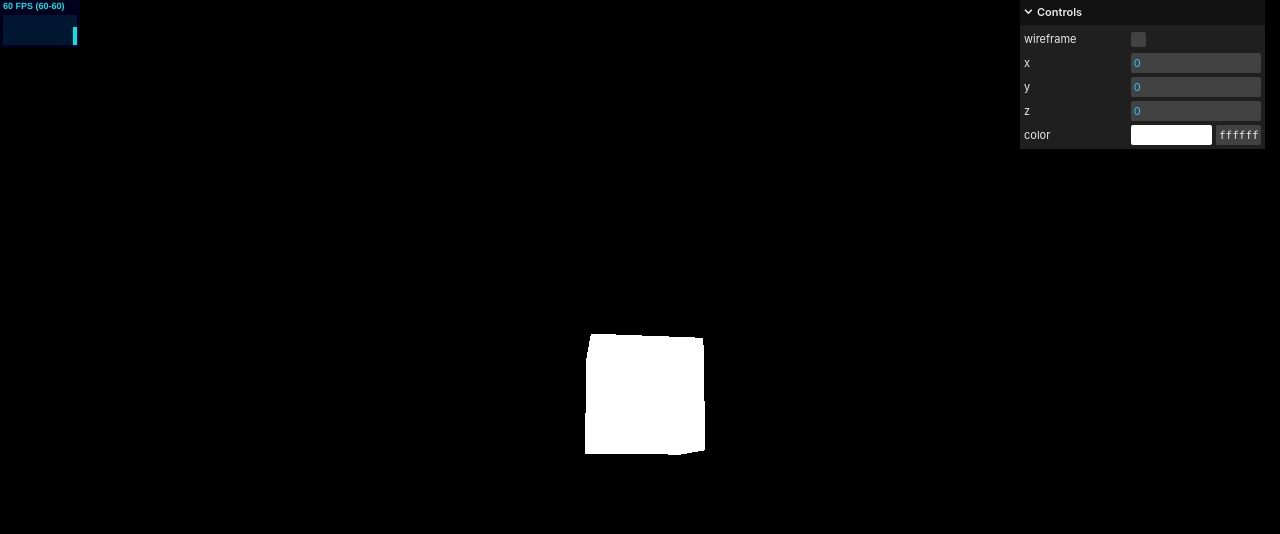
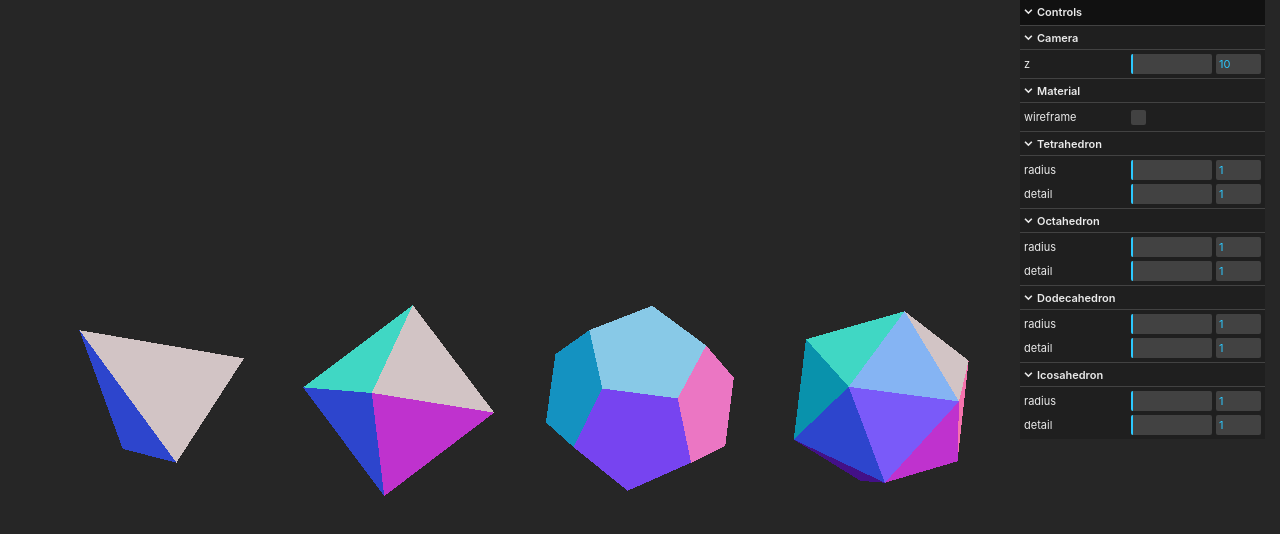
Before and after one commit to CodeCaven/Three-JS-Examples, a website: page index.html in a window 1280 px wide. Drawn offline with nearby package versions, Linux system fonts and the light colour scheme.

Commit message:
Polyhedron examples

```diff
--- a/index.html
+++ b/index.html
@@ -18,6 +18,6 @@
 	</script>
   </head>
   <body>
-    <script type="module" src="/main-gui.js"></script>
+    <script type="module" src="/main-polyhedrons.js"></script>
   </body>
 </html>
--- /dev/null
+++ b/main-polyhedrons.js
@@ -0,0 +1,170 @@
+import * as THREE from 'three';
+import { OrbitControls } from 'three/addons/controls/OrbitControls.js';
+import { GLTFLoader } from 'three/addons/loaders/GLTFLoader.js';
+import { GUI } from 'three/addons/libs/lil-gui.module.min.js';
+
+
+// GUI
+// older apps may use dat.gui but lil-gui is the newer version
+// already installed as Thee.js add-on
+const gui = new GUI();
+
+// sizes
+let width = window.innerWidth;
+let height = window.innerHeight;
+
+// scene
+const scene = new THREE.Scene();
+scene.background = new THREE.Color(0x262626);
+
+// camera
+const camera = new THREE.PerspectiveCamera(45, width / height, 0.1, 100);
+camera.position.set(0, 0, 10);
+
+const camFolder = gui.addFolder('Camera');
+camFolder.add(camera.position, 'z').min(10).max(60).step(10);
+camFolder.open();
+
+// tetrahedron
+const geometry = new THREE.TetrahedronGeometry();
+const material = new THREE.MeshNormalMaterial();
+const materialFolder = gui.addFolder('Material');
+materialFolder.add(material, 'wireframe')
+materialFolder.open();
+const tetrahedron = new THREE.Mesh(geometry, material);
+tetrahedron.position.set(-5, 0, 0);
+scene.add(tetrahedron);
+const tetrahedronProps = {
+        radius: 1,
+        detail: 1
+    };
+
+const tetraProps = gui.addFolder('Tetrahedron');
+tetraProps
+    .add(tetrahedronProps, 'radius', 1, 50)
+    .step(1)
+    .onChange(redrawTetrahedron)
+    .onFinishChange(() => console.dir(tetrahedron.geometry));
+tetraProps.add(tetrahedronProps, 'detail', 1, 50, 1).onChange(redrawTetrahedron);
+tetraProps.open();
+
+function redrawTetrahedron() {
+    let newGeometry = new THREE.TetrahedronGeometry(
+            tetrahedronProps.radius,
+            tetrahedronProps.detail
+        )
+    tetrahedron.geometry.dispose();
+    tetrahedron.geometry = newGeometry;
+}
+
+// octahedron
+const geometry1 = new THREE.OctahedronGeometry();
+const octahedron = new THREE.Mesh(geometry1, material);
+octahedron.position.set(-2.5, 0, 0);
+scene.add(octahedron);
+const octahedronProps = {
+    radius: 1,
+    detail: 1
+    };
+const octaProps = gui.addFolder('Octahedron');
+octaProps
+.add(octahedronProps, 'radius', 1, 50)
+.step(1)
+.onChange(redrawOctahedron)
+.onFinishChange(() => console.dir(octahedron.geometry));
+octaProps.add(octahedronProps, 'detail', 1, 50, 1).onChange(redrawOctahedron);
+octaProps.open();
+
+function redrawOctahedron() {
+    let newGeometry = new THREE.OctahedronGeometry(
+        octahedronProps.radius,
+        octahedronProps.detail
+    )
+    octahedron.geometry.dispose();
+    octahedron.geometry = newGeometry;
+}
+
+// dodecahedron
+const geometry2 = new THREE.DodecahedronGeometry();;
+const dodecahedron = new THREE.Mesh(geometry2, material)
+dodecahedron.position.set(0, 0, 0);
+scene.add(dodecahedron);
+const dodecahedronProps = {
+    radius: 1,
+    detail: 1
+    };
+const dodecaProps = gui.addFolder('Dodecahedron');
+dodecaProps
+.add(dodecahedronProps, 'radius', 1, 50)
+.step(1)
+.onChange(redrawDodecahedron)
+.onFinishChange(() => console.dir(dodecahedron.geometry));
+dodecaProps.add(dodecahedronProps, 'detail', 1, 50, 1).onChange(redrawDodecahedron);
+dodecaProps.open();
+
+function redrawDodecahedron() {
+    let newGeometry = new THREE.DodecahedronGeometry(
+        dodecahedronProps.radius,
+        dodecahedronProps.detail
+    )
+    dodecahedron.geometry.dispose();
+    dodecahedron.geometry = newGeometry;
+}
+
+// icosahedron
+const geometry3 = new THREE.IcosahedronGeometry();
+const icosahedron = new THREE.Mesh(geometry3, material);
+icosahedron.position.set(2.5, 0, 0);
+scene.add(icosahedron);
+const icosahedronProps = {
+    radius: 1,
+    detail: 1
+    };
+const icosaProps = gui.addFolder('Icosahedron');
+icosaProps
+.add(icosahedronProps, 'radius', 1, 50)
+.step(1)
+.onChange(redrawIcosahedron)
+.onFinishChange(() => console.dir(icosahedron.geometry));
+icosaProps.add(icosahedronProps, 'detail', 1, 50, 1).onChange(redrawIcosahedron);
+icosaProps.open();
+
+function redrawIcosahedron() {
+    let newGeometry = new THREE.IcosahedronGeometry(
+        icosahedronProps.radius,
+        icosahedronProps.detail
+    )
+    icosahedron.geometry.dispose();
+    icosahedron.geometry = newGeometry;
+}
+
+// responsiveness
+window.addEventListener('resize', () => {
+    width = window.innerWidth;
+    height = window.innerHeight;
+    camera.aspect = width / height;
+    camera.updateProjectionMatrix();
+    renderer.setSize(window.innerWidth, window.innerHeight);
+    renderer.render(scene, camera);
+})
+
+// renderer
+const renderer = new THREE.WebGLRenderer();
+renderer.setSize(width, height);
+renderer.setPixelRatio(Math.min(window.devicePixelRatio, 2));
+
+// animation
+function animate() {
+    requestAnimationFrame(animate);
+    const polyhedrons = [tetrahedron, octahedron, dodecahedron, icosahedron]
+    polyhedrons.forEach((hedron) => {
+        hedron.rotation.x += 0.005
+        hedron.rotation.y += 0.01
+    });
+    renderer.render(scene, camera);
+}
+
+// rendetetrahedron the scene
+document.body.appendChild( renderer.domElement );
+renderer.render(scene, camera);
+animate();
```
